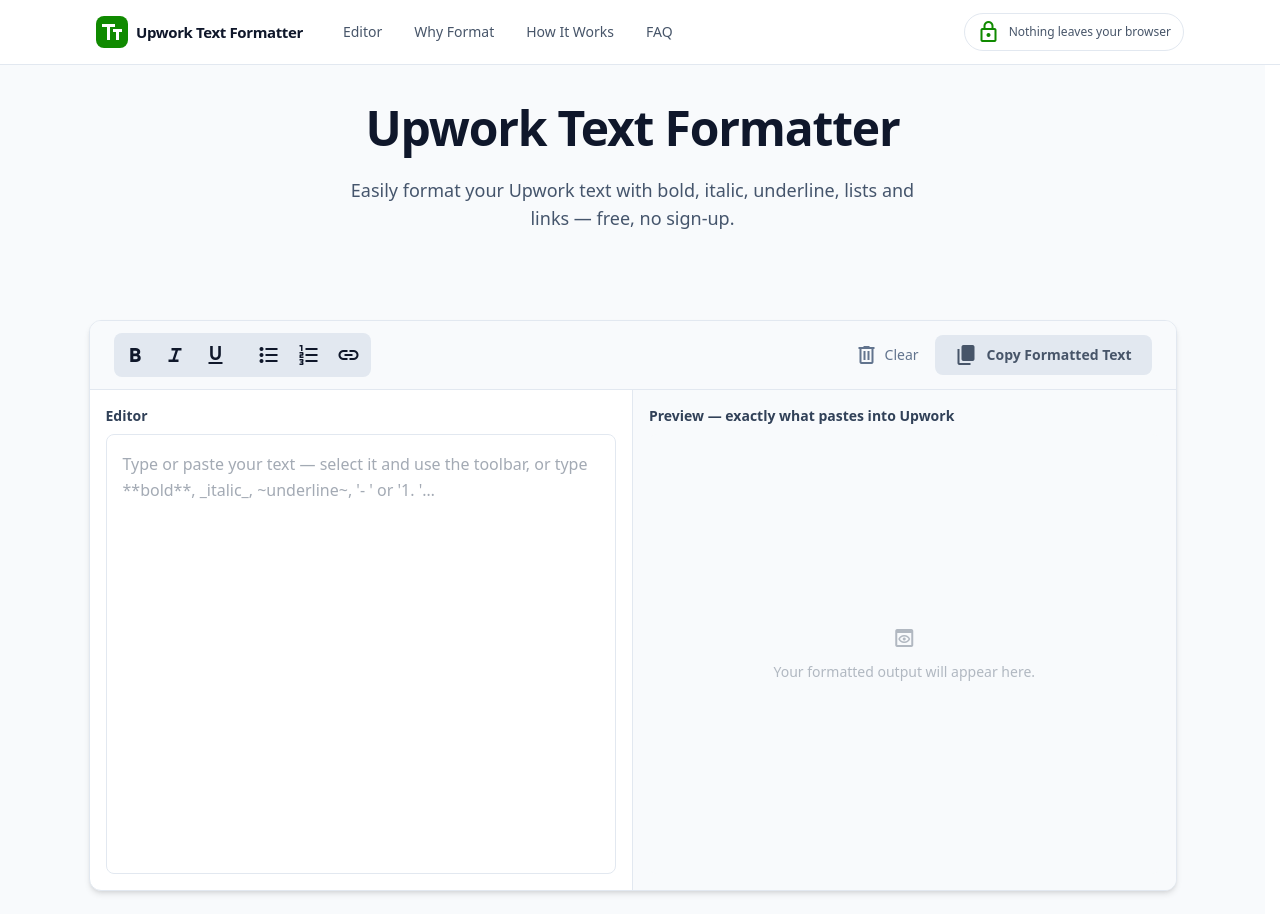
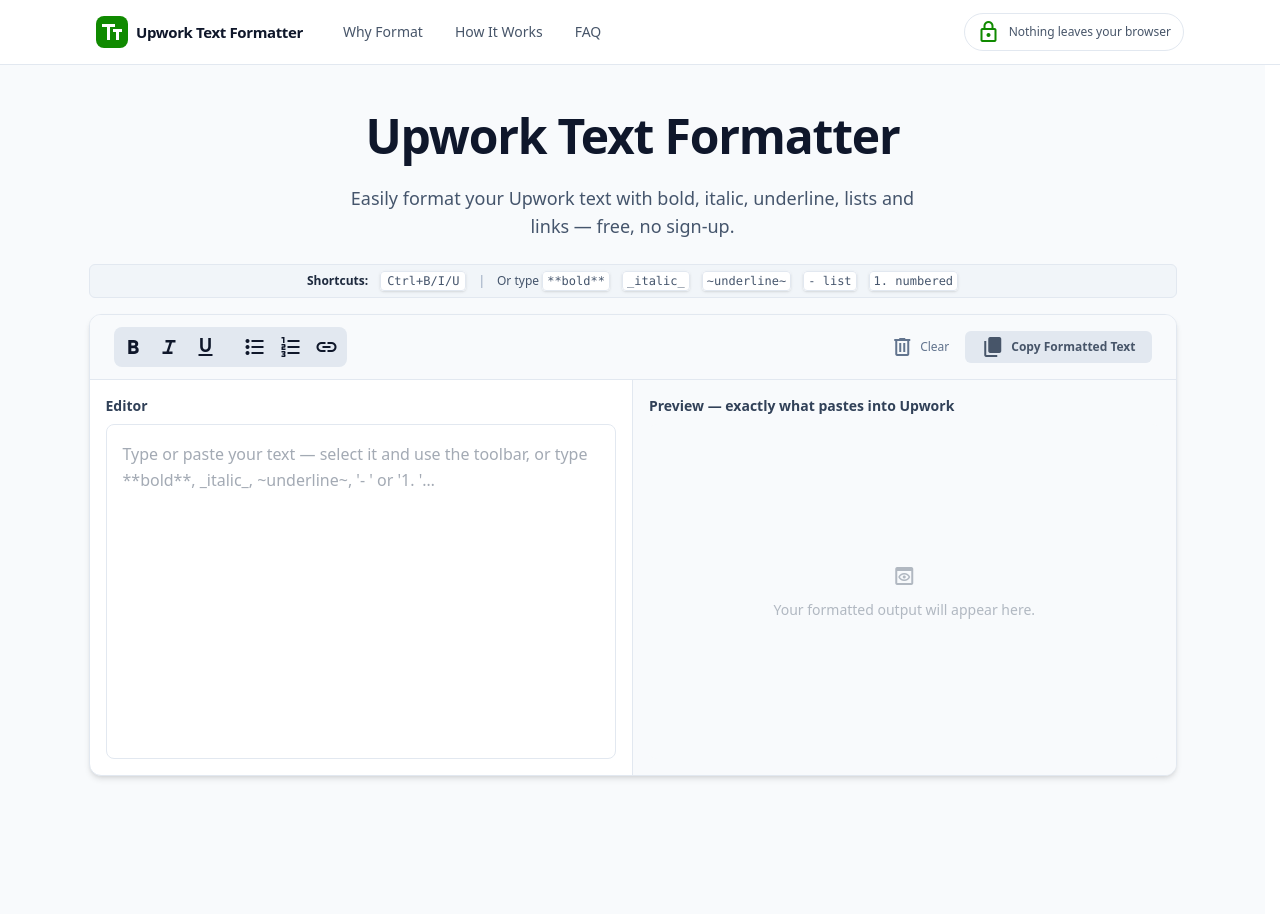
Before and after one commit to mirxa-hamza/upwork-text-editor, a Next.js app: page / in a window 1280 px wide. Shown: the top 914 px of the page. Built offline with nearby package versions, Linux system fonts and the light colour scheme.

Commit message:
ui ux set final

```diff
--- a/src/app/page.tsx
+++ b/src/app/page.tsx
@@ -8,9 +8,11 @@
 export default function Home() {
   return (
     <div className="min-h-screen bg-slate-50">
-      <main className="flex flex-col gap-10 py-10 sm:gap-14">
-        <Hero />
-        <FormatterApp />
+      <main className="flex flex-col gap-10 sm:gap-14 pt-20">
+        <section className="flex flex-col justify-start h-[calc(100vh-5rem)] gap-2">
+          <Hero />
+          <FormatterApp />
+        </section>
         <WhyFormat />
         <HowItWorks />
         <Faq />
--- a/src/components/CopyButton.tsx
+++ b/src/components/CopyButton.tsx
@@ -30,9 +30,9 @@
       type="button"
       onClick={handleCopy}
       disabled={!text}
-      className="inline-flex h-10 items-center justify-center gap-2 rounded-lg bg-brand px-5 text-sm font-semibold text-on-brand shadow-sm transition-colors hover:bg-brand-dark disabled:cursor-not-allowed disabled:bg-surface-variant disabled:text-on-surface-variant disabled:shadow-none"
+      className="inline-flex h-8 items-center justify-center gap-1.5 rounded-md bg-brand px-4 text-xs font-semibold text-on-brand shadow-sm transition-colors hover:bg-brand-dark disabled:cursor-not-allowed disabled:bg-surface-variant disabled:text-on-surface-variant disabled:shadow-none"
     >
-      <Icon name={status === 'copied' ? 'check' : 'content_copy'} filled className="text-[18px]" />
+      <Icon name={status === 'copied' ? 'check' : 'content_copy'} filled className="text-[16px]" />
       {label}
     </button>
   );
--- a/src/components/FormatterApp.tsx
+++ b/src/components/FormatterApp.tsx
@@ -43,8 +43,20 @@
   };
 
   return (
-    <section id="editor" className="w-full max-w-6xl mx-auto px-4 sm:px-6 lg:px-8 pb-10">
-      <div className="flex flex-col overflow-hidden rounded-xl bg-white shadow-md border border-slate-200">
+    <section id="editor" className="flex-1 min-h-0 flex flex-col w-full max-w-6xl mx-auto px-4 sm:px-6 lg:px-8 pb-6">
+      {/* Rules / Instructions Bar */}
+      <div className="mb-4 flex flex-row flex-wrap items-center justify-center gap-3 text-xs text-slate-600 px-3 py-2 bg-slate-100 rounded-md border border-slate-200">
+        <span className="font-semibold text-slate-800">Shortcuts:</span>
+        <span><kbd className="rounded bg-white px-1.5 py-0.5 font-mono shadow-sm border border-slate-200">Ctrl+B/I/U</kbd></span>
+        <span className="text-slate-400">|</span>
+        <span>Or type <code className="rounded bg-white px-1 py-0.5 shadow-sm border border-slate-200">**bold**</code></span>
+        <span><code className="rounded bg-white px-1 py-0.5 shadow-sm border border-slate-200">_italic_</code></span>
+        <span><code className="rounded bg-white px-1 py-0.5 shadow-sm border border-slate-200">~underline~</code></span>
+        <span><code className="rounded bg-white px-1 py-0.5 shadow-sm border border-slate-200">- list</code></span>
+        <span><code className="rounded bg-white px-1 py-0.5 shadow-sm border border-slate-200">1. numbered</code></span>
+      </div>
+
+      <div className="flex-1 min-h-0 flex flex-col overflow-hidden rounded-xl bg-white shadow-md border border-slate-200">
         {/* Toolbar row */}
         <div className="flex flex-wrap items-center justify-between gap-3 border-b border-slate-200 bg-slate-50 px-4 py-3 sm:px-6">
           <Toolbar
@@ -60,9 +72,9 @@
             <button
               type="button"
               onClick={handleClear}
-              className="flex items-center gap-1.5 text-sm font-medium text-slate-500 transition-colors hover:text-red-600"
+              className="flex items-center gap-1.5 text-xs font-medium text-slate-500 transition-colors hover:text-red-600"
             >
-              <Icon name="delete" className="text-[18px]" />
+              <Icon name="delete" className="text-[16px]" />
               Clear
             </button>
             <CopyButton text={convertedText} />
@@ -70,10 +82,10 @@
         </div>
 
         {/* Dual panel: editor left, preview right */}
-        <div className="flex flex-col md:flex-row divide-y md:divide-y-0 md:divide-x divide-slate-200 min-h-[500px]">
-          <div className="flex-1 flex flex-col p-4">
+        <div className="flex-1 min-h-0 flex flex-col md:flex-row divide-y md:divide-y-0 md:divide-x divide-slate-200">
+          <div className="flex-1 min-h-0 flex flex-col p-4">
             <span className="mb-2 block text-sm font-semibold text-slate-700">Editor</span>
-            <div className="flex-1">
+            <div className="flex-1 min-h-0">
               <Editor
                 ref={editorRef}
                 onChange={handleEditorChange}
@@ -83,28 +95,16 @@
             </div>
           </div>
 
-          <div className="flex-1 flex flex-col bg-slate-50 p-4">
+          <div className="flex-1 min-h-0 flex flex-col bg-slate-50 p-4">
             <span className="mb-2 block text-sm font-semibold text-slate-700">
               Preview — exactly what pastes into Upwork
             </span>
-            <div className="flex-1">
+            <div className="flex-1 min-h-0">
               <PreviewPane text={convertedText} />
             </div>
           </div>
         </div>
       </div>
-
-      {/* Rules / Instructions Bar */}
-      <div className="mt-6 flex flex-row flex-wrap items-center justify-center gap-4 text-sm text-slate-600 px-4 py-3 bg-slate-100 rounded-lg border border-slate-200">
-        <span className="font-semibold text-slate-800">Shortcuts:</span>
-        <span><kbd className="rounded bg-white px-2 py-1 font-mono shadow-sm border border-slate-200">Ctrl+B/I/U</kbd></span>
-        <span className="text-slate-400">|</span>
-        <span>Or type <code className="rounded bg-white px-1.5 py-0.5 shadow-sm border border-slate-200">**bold**</code></span>
-        <span><code className="rounded bg-white px-1.5 py-0.5 shadow-sm border border-slate-200">_italic_</code></span>
-        <span><code className="rounded bg-white px-1.5 py-0.5 shadow-sm border border-slate-200">~underline~</code></span>
-        <span><code className="rounded bg-white px-1.5 py-0.5 shadow-sm border border-slate-200">- list</code></span>
-        <span><code className="rounded bg-white px-1.5 py-0.5 shadow-sm border border-slate-200">1. numbered</code></span>
-      </div>
     </section>
   );
 }
--- a/src/components/Hero.tsx
+++ b/src/components/Hero.tsx
@@ -1,6 +1,6 @@
 export default function Hero() {
   return (
-    <section className="relative overflow-hidden pt-16 pb-8">
+    <section className="relative overflow-hidden pt-8 pb-4">
       <div className="relative mx-auto max-w-2xl px-4 text-center sm:px-6 lg:px-8">
         <h1 className="mx-auto text-4xl font-bold tracking-tight text-slate-900 sm:text-5xl">
           Upwork Text Formatter
--- a/src/components/NavBar.tsx
+++ b/src/components/NavBar.tsx
@@ -2,7 +2,6 @@
 import Logo from './Logo';
 
 const NAV_LINKS = [
-  { href: '#editor', label: 'Editor' },
   { href: '#why-format', label: 'Why Format' },
   { href: '#how-it-works', label: 'How It Works' },
   { href: '#faq', label: 'FAQ' },
--- a/src/components/Toolbar.tsx
+++ b/src/components/Toolbar.tsx
@@ -15,7 +15,7 @@
   active: ActiveFormats;
 };
 
-const baseButtonClass = 'flex h-9 w-9 items-center justify-center rounded transition-colors';
+const baseButtonClass = 'flex h-8 w-8 items-center justify-center rounded transition-colors';
 const inactiveButtonClass = 'text-on-surface hover:bg-surface-container-high';
 const activeButtonClass = 'bg-brand text-on-brand hover:bg-brand-dark';
 
@@ -43,7 +43,7 @@
         aria-label="Bold"
         aria-pressed={active.bold}
       >
-        <Icon name="format_bold" />
+        <Icon name="format_bold" className="text-[18px]" />
       </button>
       <button
         type="button"
@@ -54,7 +54,7 @@
         aria-label="Italic"
         aria-pressed={active.italic}
       >
-        <Icon name="format_italic" />
+        <Icon name="format_italic" className="text-[18px]" />
       </button>
       <button
         type="button"
@@ -65,7 +65,7 @@
         aria-label="Underline"
         aria-pressed={active.underline}
       >
-        <Icon name="format_underlined" />
+        <Icon name="format_underlined" className="text-[18px]" />
       </button>
 
       <div className="mx-1 h-6 w-px bg-surface-variant" aria-hidden="true" />
@@ -79,7 +79,7 @@
         aria-label="Bullet list"
         aria-pressed={active.bullet}
       >
-        <Icon name="format_list_bulleted" />
+        <Icon name="format_list_bulleted" className="text-[18px]" />
       </button>
       <button
         type="button"
@@ -90,10 +90,10 @@
         aria-label="Numbered list"
         aria-pressed={active.numbered}
       >
-        <Icon name="format_list_numbered" />
+        <Icon name="format_list_numbered" className="text-[18px]" />
       </button>
       <button type="button" onMouseDown={preserveSelection} onClick={onLink} className={buttonClass(false)} title="Insert link" aria-label="Insert link">
-        <Icon name="link" />
+        <Icon name="link" className="text-[18px]" />
       </button>
     </div>
   );
```
